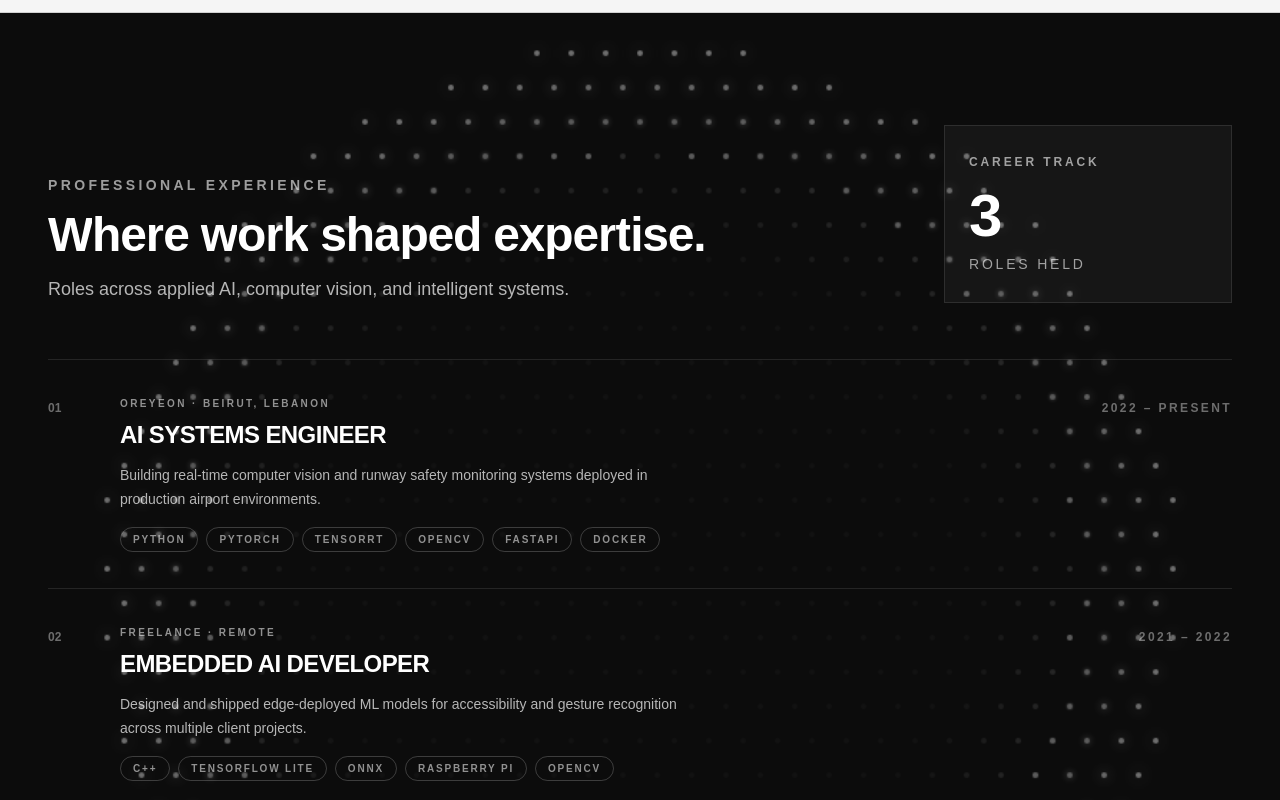
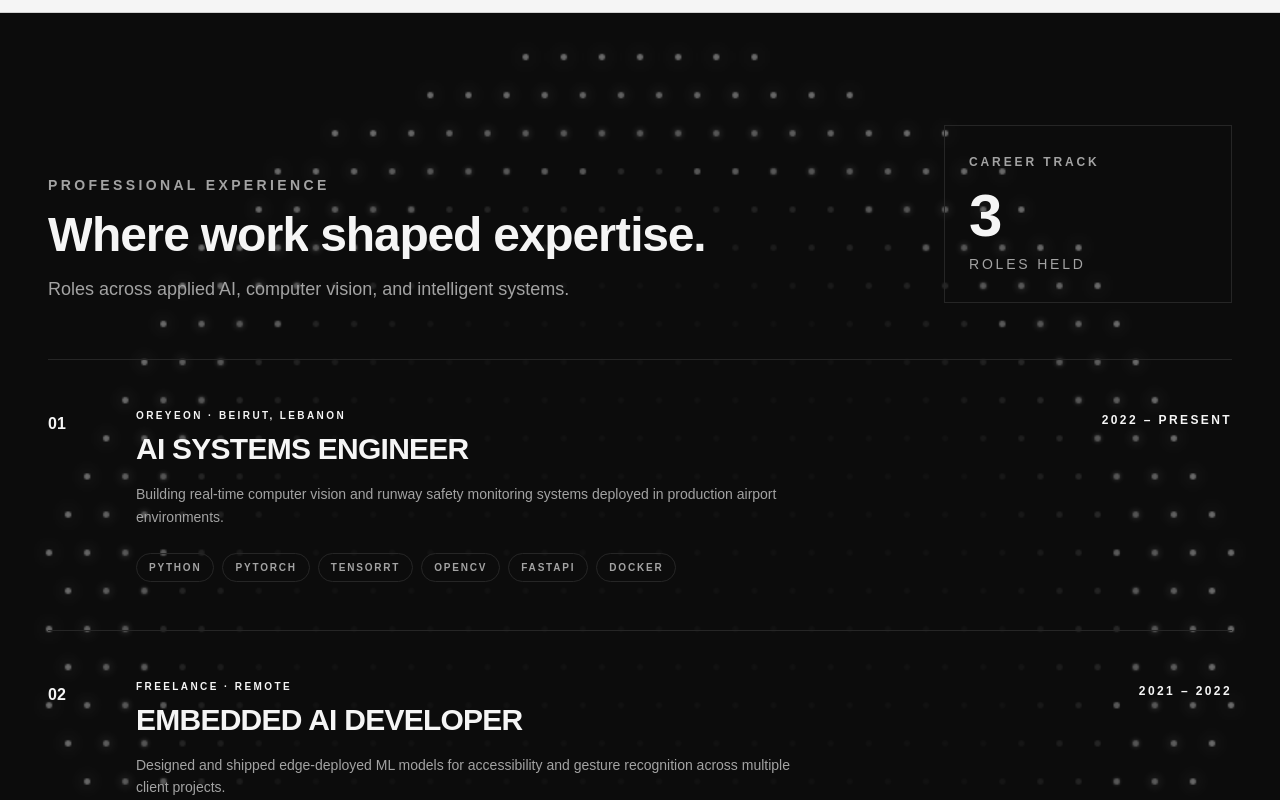
Before and after one commit to Kronbii/portfolio-website, a Next.js app: page / in a window 1280 px wide. Shown: the part 1820-2620 px from the top of the page. Built offline with nearby package versions, Linux system fonts and the light colour scheme; a web font is replaced by a local one; what lightswind would draw is missing.

Commit message:
refactor: update experience section styling, typography, and motion components to use theme-based tokens

```diff
--- a/src/components/sections/home-experience.tsx
+++ b/src/components/sections/home-experience.tsx
@@ -3,7 +3,7 @@
 import { DotWave } from '@/components/ui/dot-wave';
 import { Container } from '@/components/ui/container';
 import { FancyText } from '@/components/ui/fancy-text';
-import { MotionDiv } from '@/components/ui/motion';
+import { MotionDiv, MotionSection } from '@/components/ui/motion';
 import { revealUpEarly, staggerContainerEarly } from '@/lib/motion';
 import { homeContent } from '@/content/home';
 
@@ -11,10 +11,11 @@ export function HomeExperienceSection() {
   const { experience } = homeContent;
 
   return (
-    <section
+    <MotionSection
       id="experience"
-      className="relative overflow-hidden text-white"
+      className="relative overflow-hidden section-theme-dark border-b border-border text-foreground"
       style={{ backgroundColor: '#0c0c0c' }}
+      {...revealUpEarly}
     >
       <div className="absolute inset-0 opacity-40">
         <DotWave
@@ -37,33 +38,33 @@ export function HomeExperienceSection() {
           {/* Section header */}
           <div className="grid gap-10 lg:grid-cols-[minmax(0,1fr)_18rem] lg:items-end">
             <div className="max-w-3xl">
-              <p className="text-sm font-semibold uppercase tracking-[0.24em] text-white/60">
+              <p className="text-sm font-semibold uppercase tracking-[0.24em] text-muted-foreground">
                 {experience.eyebrow}
               </p>
               <h2 className="mt-4">
                 <FancyText
-                  className="text-balance text-4xl font-semibold tracking-tight text-white/5 sm:text-5xl"
-                  fillClassName="text-white"
+                  className="text-balance text-4xl font-semibold tracking-tight text-foreground/5 sm:text-5xl"
+                  fillClassName="text-foreground"
                 >
                   {experience.title}
                 </FancyText>
               </h2>
-              <p className="mt-4 max-w-2xl text-pretty text-base leading-7 text-white/70 sm:text-lg">
+              <p className="mt-4 max-w-2xl text-pretty text-base leading-7 text-muted-foreground sm:text-lg">
                 {experience.description}
               </p>
             </div>
 
             <MotionDiv
-              className="border border-white/10 bg-white/[0.04] px-6 py-7"
+              className="border border-border bg-surface/35 px-6 py-7"
               {...revealUpEarly}
             >
-              <p className="text-xs font-semibold uppercase tracking-[0.24em] text-white/60">
+              <p className="text-xs font-semibold uppercase tracking-[0.24em] text-muted-foreground">
                 Career Track
               </p>
-              <p className="mt-4 text-5xl font-black leading-none text-white sm:text-6xl">
+              <p className="mt-4 text-5xl font-black leading-none text-foreground sm:text-6xl">
                 {experience.items.length}
               </p>
-              <p className="mt-2 text-sm uppercase tracking-[0.2em] text-white/60">
+              <p className="mt-2 text-sm uppercase tracking-[0.2em] text-muted-foreground">
                 Roles Held
               </p>
             </MotionDiv>
@@ -71,52 +72,52 @@ export function HomeExperienceSection() {
 
           {/* Experience list */}
           <MotionDiv
-            className="border-t border-white/10"
+            className="border-t border-border mt-14"
             {...staggerContainerEarly}
           >
             {experience.items.map((item, index) => (
               <MotionDiv
                 key={item.id}
-                className="group border-b border-white/10 py-9 transition-colors duration-300 hover:bg-white/[0.025]"
+                className="group border-b border-border py-12 transition-colors duration-500 hover:bg-muted/10 cursor-default"
                 {...revealUpEarly}
               >
-                <div className="grid grid-cols-[2rem_1fr] gap-x-6 sm:grid-cols-[2rem_1fr_9rem] sm:gap-x-10">
+                <div className="grid grid-cols-[2rem_1fr] gap-x-6 sm:grid-cols-[3rem_1fr_9rem] sm:gap-x-10">
 
                   {/* Index */}
-                  <span className="pt-1 text-xs font-semibold tabular-nums text-white/40">
+                  <span className="pt-1 text-sm lg:text-base font-semibold tabular-nums text-muted-foreground/50 transition-colors group-hover:text-foreground/70">
                     {(index + 1).toString().padStart(2, '0')}
                   </span>
 
                   {/* Main content */}
                   <div>
-                    <p className="text-[10px] font-semibold uppercase tracking-[0.24em] text-white/55">
+                    <p className="text-[10px] font-semibold uppercase tracking-[0.24em] text-brand">
                       {item.company}
                       {item.location ? ` · ${item.location}` : ''}
                     </p>
-                    <h3 className="mt-2 text-xl font-black uppercase leading-tight tracking-tight text-white sm:text-2xl">
+                    <h3 className="mt-2 text-2xl font-black uppercase leading-tight tracking-tight text-foreground sm:text-3xl transition-transform duration-500 ease-out group-hover:translate-x-2">
                       {item.role}
                     </h3>
-                    <p className="mt-3 max-w-xl text-sm leading-6 text-white/70">
+                    <p className="mt-4 max-w-2xl text-sm leading-relaxed text-muted-foreground transition-transform duration-500 ease-out group-hover:translate-x-2">
                       {item.description}
                     </p>
-                    <div className="mt-4 flex flex-wrap gap-2">
+                    <div className="mt-6 flex flex-wrap gap-2 transition-transform duration-500 ease-out group-hover:translate-x-2">
                       {item.technologies.map((tech) => (
                         <span
                           key={tech}
-                          className="rounded-full border border-white/20 px-3 py-1 text-[10px] font-semibold uppercase tracking-[0.18em] text-white/55 transition-colors duration-200 group-hover:border-white/30 group-hover:text-white/70"
+                          className="rounded-full border border-border/80 px-3 py-1.5 text-[9px] sm:text-[10px] font-semibold uppercase tracking-[0.18em] text-muted-foreground transition-colors duration-300 group-hover:border-foreground/20 group-hover:text-foreground/80"
                         >
                           {tech}
                         </span>
                       ))}
                     </div>
                     {/* Period – mobile only */}
-                    <p className="mt-4 text-[10px] font-semibold uppercase tracking-[0.2em] text-white/40 sm:hidden">
+                    <p className="mt-6 text-[10px] font-semibold uppercase tracking-[0.2em] text-muted-foreground/60 sm:hidden transition-transform duration-500 ease-out group-hover:translate-x-2">
                       {item.period}
                     </p>
                   </div>
 
                   {/* Period – desktop */}
-                  <p className="hidden pt-1 text-right text-xs font-semibold uppercase tracking-[0.2em] text-white/40 sm:block">
+                  <p className="hidden pt-1 text-right text-xs font-semibold uppercase tracking-[0.2em] text-muted-foreground/60 sm:block">
                     {item.period}
                   </p>
 
@@ -127,6 +128,6 @@ export function HomeExperienceSection() {
 
         </Container>
       </div>
-    </section>
+    </MotionSection>
   );
 }
```
